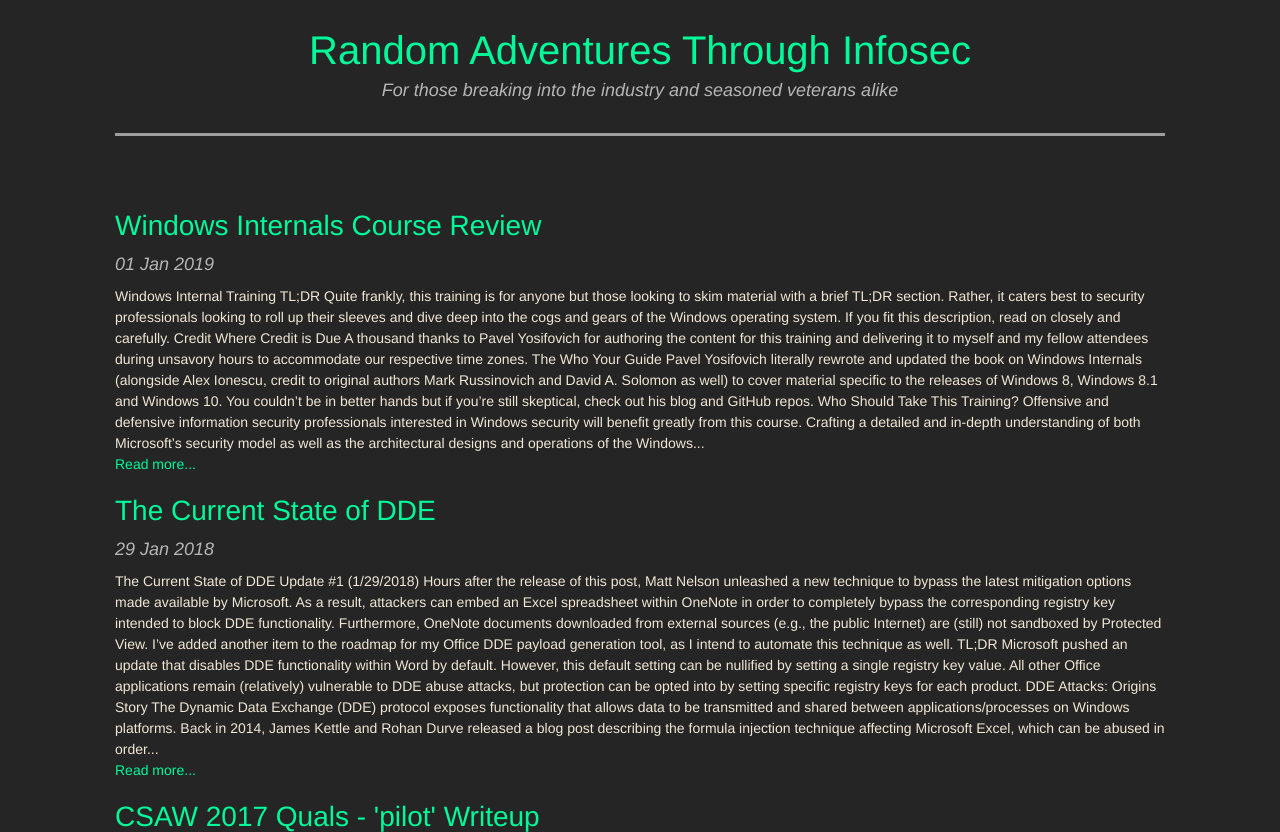
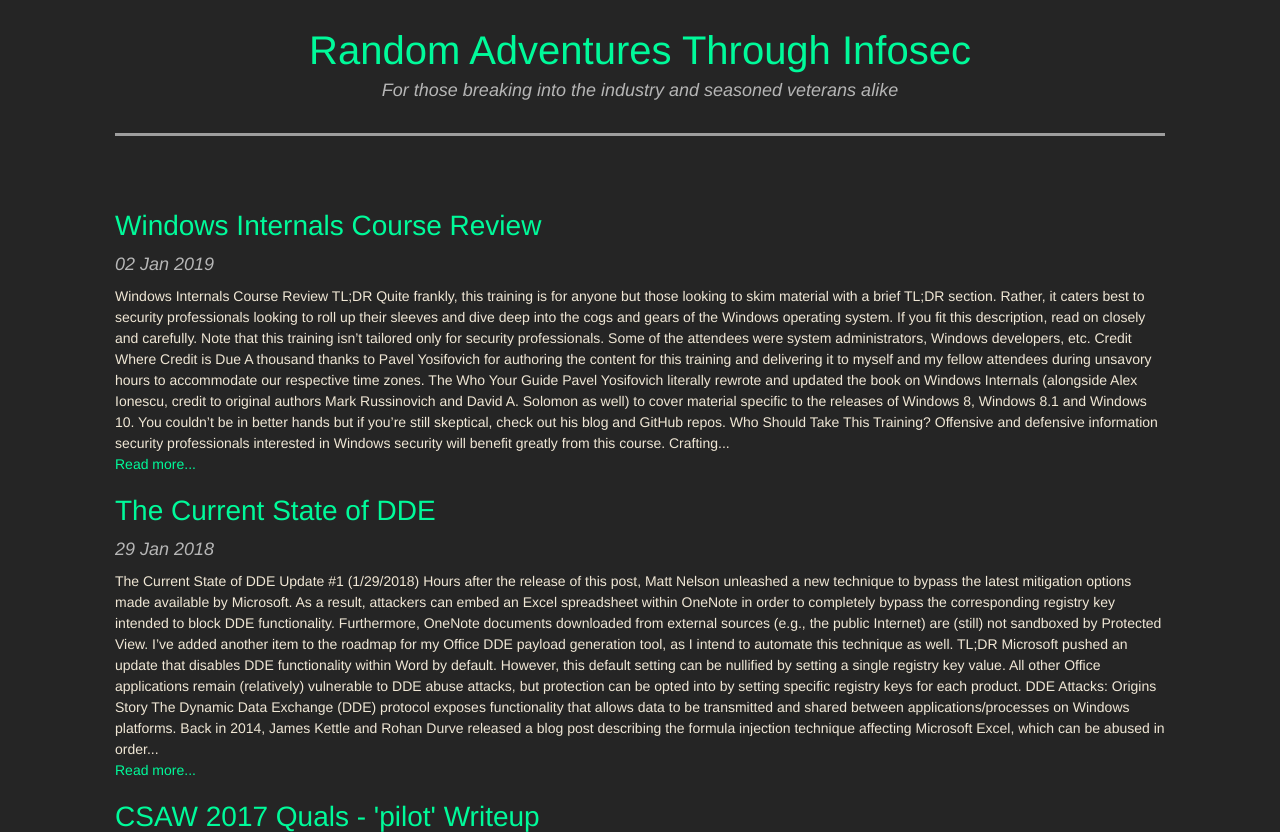
Before and after one commit to 0xdeadbeefJERKY/0xdeadbeefjerky.github.io, a Jekyll site: the page built from blog.md, in a window 1280 px wide and 900 px high, cut to the strip 68-900 px from the top of the window. Built offline with Jekyll 4.4.1, drawn with Linux system fonts in a browser that asks for light colours; nearby versions of some CDN libraries; some web fonts are replaced; some of the changed lines change nothing that is shown; grey boxes are pictures that could not be loaded.

Commit message:
corrected post

```diff
--- a/_posts/2019-01-01-windows-internals-course-review.md
+++ b/_posts/2019-01-01-windows-internals-course-review.md
@@ -1,7 +1,23 @@
-# Windows Internal Training
+---
+layout: post
+title:  "Windows Internals Course Review"
+description: This post describes my experience in taking the Windows Internals course offered by Pavel Yosifovich and how it has boosted my capabilities as an offensive security researcher and red teamer.
+date:   2019-01-01 22:30:00 -0400
+crosspost_to_medium: false
+---
+
+<title>
+   {%if page.title %}
+       {{ page.title }}
+   {% else %}
+       {{ site.title }}
+   {% endif %}
+</title>
 
 ## TL;DR
 Quite frankly, this training is for anyone **but** those looking to skim material with a brief TL;DR section. Rather, it caters best to security professionals looking to roll up their sleeves and dive deep into the cogs and gears of the Windows operating system. If you fit this description, read on closely and carefully.
+
+> Note that this training isn't tailored *only* for security professionals. Some of the attendees were system administrators, Windows developers, etc.
 
 ## Credit Where Credit is Due
 A thousand thanks to [Pavel Yosifovich](https://twitter.com/zodiacon) for authoring the content for this training and delivering it to myself and my fellow attendees during unsavory hours to accommodate our respective time zones.
@@ -11,23 +27,51 @@
 Pavel Yosifovich literally rewrote and updated the book on Windows Internals (alongside [Alex Ionescu](https://twitter.com/aionescu), credit to original authors [Mark Russinovich](https://twitter.com/markrussinovich) and David A. Solomon as well) to cover material specific to the releases of Windows 8, Windows 8.1 and Windows 10. You couldn't be in better hands but if you're still skeptical, check out his [blog](http://blogs.microsoft.co.il/pavely/) and [GitHub repos](https://github.com/zodiacon?tab=repositories).
 
 ### Who Should Take This Training?
-Offensive and defensive information security professionals interested in Windows security will benefit greatly from this course. Crafting a detailed and in-depth understanding of both Microsoft's security model as well as the architectural designs and operations of the Windows operating system empower security folks with the ability effectively attack and defend Windows endpoints. If you're an offensive security researcher, red teamer, etc. and you have a particular interest in attacking Windows, do yourself a favor and put this training at the top of your list.
+Offensive and defensive information security professionals interested in Windows security will benefit greatly from this course. Crafting a detailed and in-depth understanding of both Microsoft's security model as well as the architectural designs and operations of the Windows operating system empower security folks with the ability to effectively attack and defend Windows endpoints. If you're currently in or aspire to be in one (or more) of the following roles, put this training at the top of your list:
+
+* Red teaming
+* Penetration testing
+* Exploit development and vulnerability research
+* Reverse engineering
+* Anything involving monitoring, detection and/or response capabilities specific to Windows
 
 ## The What
-Pavel's [Windows Internals training](https://scorpiosoftware.net/2018/08/17/public-remote-windows-internals-training/)  traverses the content within the [Windows Internals Part 1 (7th edition) book](https://www.amazon.com/Windows-Internals-Part-architecture-management/dp/0735684189) in great detail across five days, covering the following eight topics:
+Pavel's [Windows Internals training](https://scorpiosoftware.net/2018/08/17/public-remote-windows-internals-training/) traverses the content within the [Windows Internals Part 1 (7th edition) book](https://www.amazon.com/Windows-Internals-Part-architecture-management/dp/0735684189) in great detail across five days, covering the following eight topics:
 
 1. System Architecture
 2. Processes and Jobs
 3. Threads
-4. Kernel Mecanisms
+4. Kernel Mechanisms
 5. Memory Management
-6. Management Mecanisms
+6. Management Mechanisms
 7. I/O System
 8. Security
 
-Pavel supplements and enforces a vast majority of this content with open-sourced Windows tooling, various coding projects, and sessions spent in the wonderful world of WinDbg (this is **not** sarcasm, WinDbg is powerful and awesome). This hands-on time gives trainees the experience needed to pursue efforts above and beyond the scope of the given training material, which is vital for both offensive security researchers looking to poke holes in the Windows OS and blue teamers validating and buffing their security controls.
+Pavel supplements and enforces a vast majority of this content with open-sourced Windows tooling (most of which he authored himself), various coding projects, and sessions spent in the wonderful world of WinDbg (this is **not** sarcasm, WinDbg is powerful and awesome). This hands-on time gives trainees the experience needed to pursue efforts above and beyond the scope of the given training material, which is vital for offensive security researchers looking to poke holes in the Windows OS, blue teamers validating and buffing their security controls, and even AV/AM/EDR authors.
 
 ## The Where
 This particular instance of Pavel's training was delivered remotely, but keep track of his Twitter account and website for upcoming training locations.
 
 ## The Why
+Because my current position and strongest area of expertise involves red teaming, I'll cover this section from a red teamer's point of view (but this can easily be "ported over" to other offensive and defensive perspectives as well).
+
+### Pulling Back the Curtain
+Being able to pull back the curtain on the Windows operating system is exactly what this course aims to achieve. As a red teamer, my primary objective was to understand the inner workings of every component of the Windows OS so that I can use that knowledge to create bypasses, evasion and execution techniques, etc. I'll use a portion of the section covering processes as an example.
+
+Many offensive security folks understand the basic concept of a process, such as parent/child processes, process IDs, starting and killing processes. This course covers, in detail, not only every detailed step of process creation, but the entirety of the process lifecycle and the prerequisites for each phase/transition. This content is further enforced by having participants walk through a lab to create and manage Windows processes via the Windows API (C/C++, .NET).
+
+### The Times, They Are A-Changin'
+As a red teamer, I need to periodically reevaluate my tooling to ensure I have the ability to gain initial execution, escalate privileges, achieve persistence, evade detection, etc. This is especially true considering the current shift to environments running mostly (or entirely) Windows 10/2016 endpoints. Although some older attack paths and vulnerabilities still exist, the days of unquoted service paths and SMB null sessions are quickly fading away.
+
+Currently, (some) attackers face enforcement of signed kernel drivers, Virtualization-Based Security (VBS), Protected Processes (and Protected Processes Light), among many other well-positioned hurdles. Gaining an intimate understanding of not only the operating system components themselves and how they interact with each other, but also how the latest and greatest protections fit into the picture is vital in order to research and test novel attack techniques and unearthing new attack surfaces.
+
+As an example, attackers have been leaning on the capabilities of Mimikatz and similar software to extract and manipulate Windows credentials. The latest release of Windows 10 forces such software to bypass the latest protections by as of this writing) either installing a kernel driver or capturing credentials as they are entered during logon or similar events. These two specific scenarios might not be feasible or OPSEC-safe for most red teamers. The knowledge obtained during this course put offensive security researchers in an excellent position to uncover novel credential compromise and malicious use techniques.
+
+## The Verdict
+Modern exploitation on Windows (both in userland and kernel space), especially with the release of Windows 10/Server 2016, is continually requiring more in-depth and intimate understanding of the Windows operating system as well as its security mechanisms. This course begins with the foundational knowledge and proceeds to take a deep dive into every outlined component of the Windows operating system, not only those that strictly pertain to security. Having gone through this course, I feel much better prepared for both spearheading and understanding Windows-related security research efforts. As a result, I personally believe this has made me a much more valuable red teamer.
+
+As always, feel free to reach out via [Twitter](https://twitter.com/0xdeadbeefJERKY){:target="_blank"} with any questions/comments.
+
+Happy (hacking\|hunting)!
+
+{% include share-page.html %}
```
